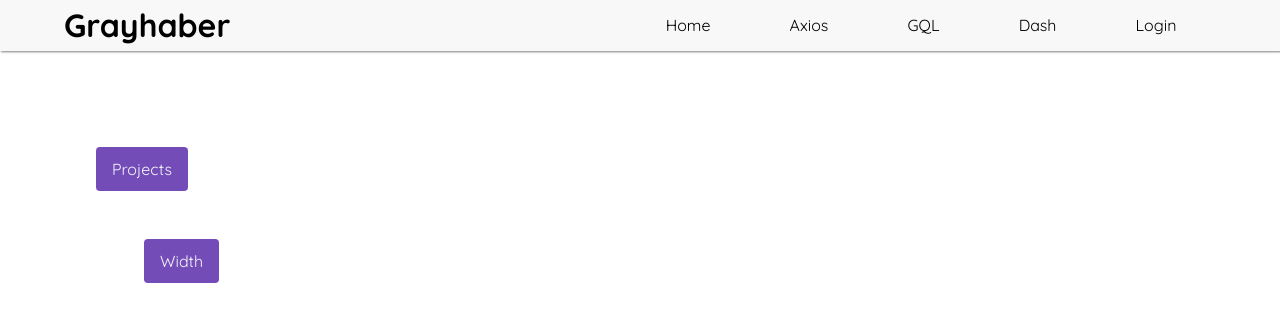
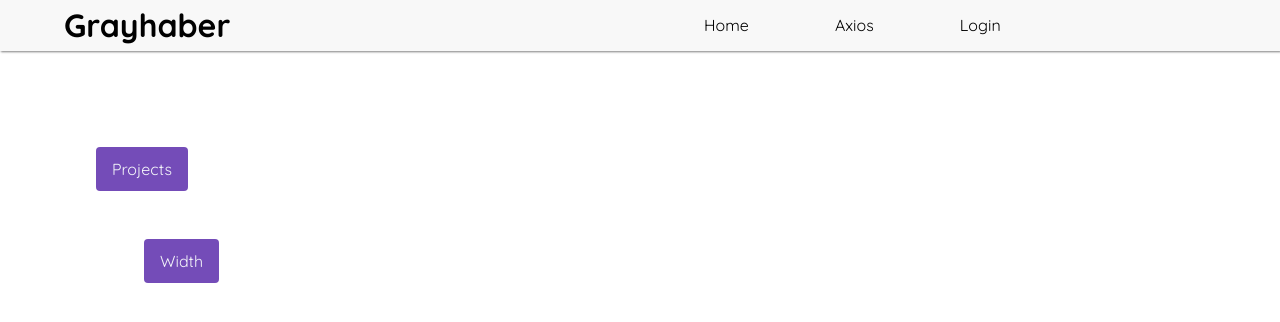
Before and after one commit to troyciesco/sealionhfs, a React (Create React App) app in the folder client/: page / in a window 1280 px wide. Shown: the top 322 px of the page. Built offline with nearby package versions, Linux system fonts and the light colour scheme; no server answers; what apollo-link-rest would draw is missing.

Commit message:
slightly modified navbar

```diff
--- a/client/src/components/Header.js
+++ b/client/src/components/Header.js
@@ -15,7 +15,7 @@ const Header = () => {
 	}
 	const authLinks = (
 		<>
-			<Link to="/projects/">Projects</Link>
+			<Link to="/dashboard/">Dash</Link>
 			<p>Hello {user && user.name}</p>
 			<a onClick={handleLogout} href="#!">
 				Logout
@@ -25,7 +25,6 @@ const Header = () => {
 
 	const guestLinks = (
 		<>
-			<Link to="/dashboard/">Dash</Link>
 			<Link to="/login/">Login</Link>
 		</>
 	)
@@ -40,7 +39,6 @@ const Header = () => {
 		>
 			<Link to="/">Home</Link>
 			<Link to="/axios/">Axios</Link>
-			<Link to="/gql/">GQL</Link>
 			{isAuthenticated ? authLinks : guestLinks}
 		</BruinHeader>
 	)
```
